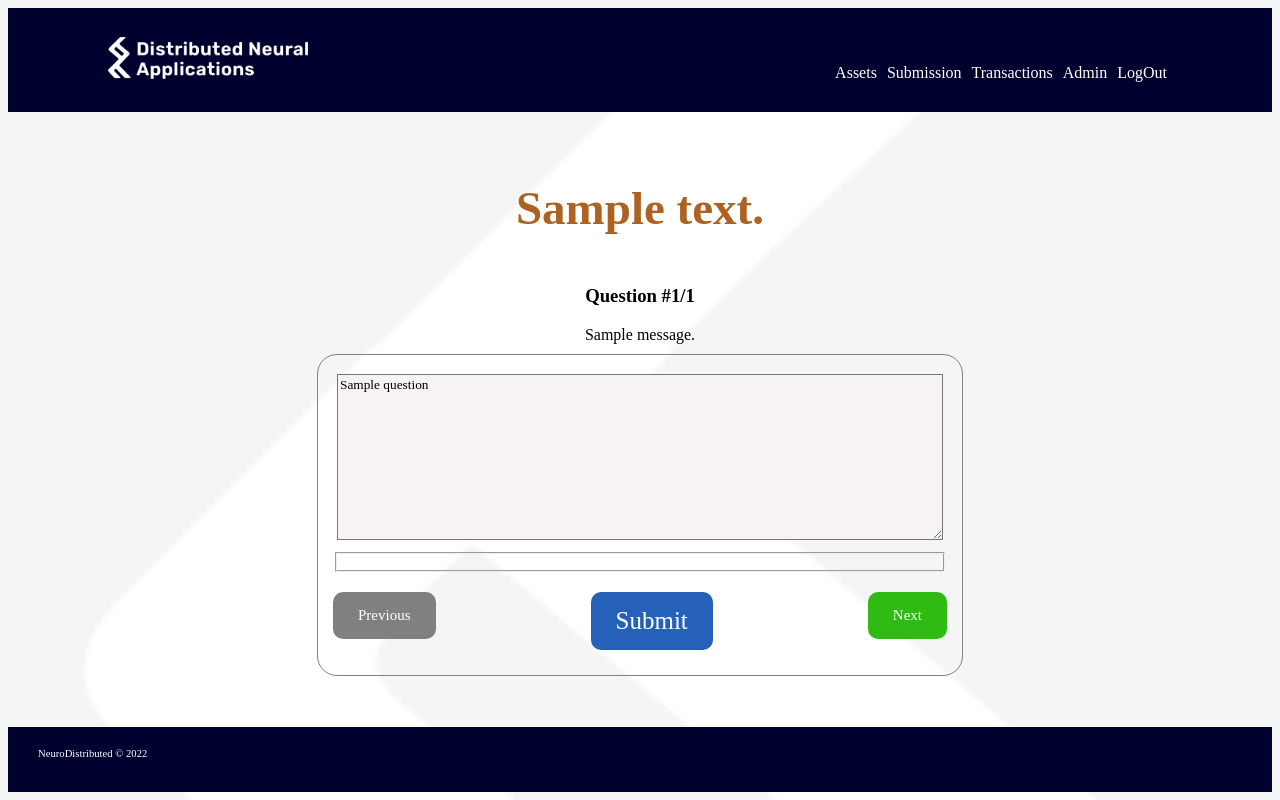
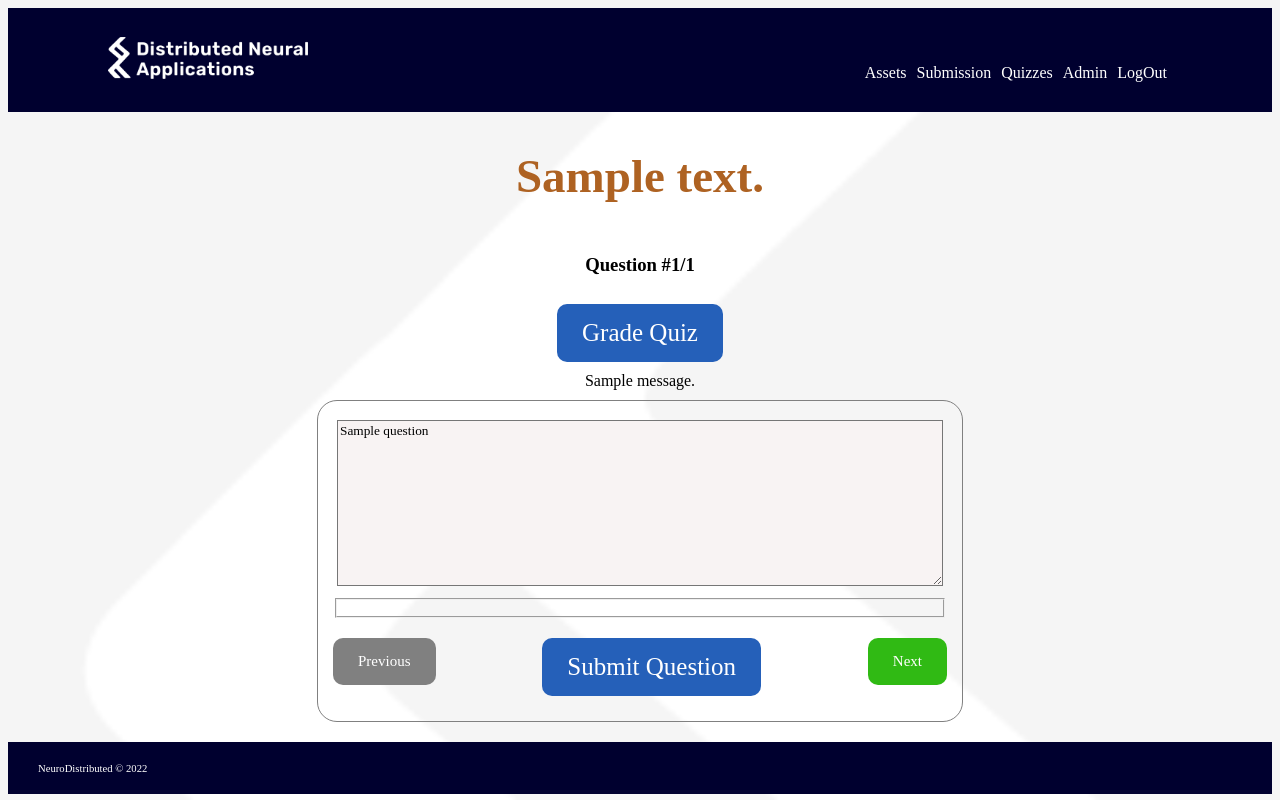
Before and after one commit to Gypsaman/neurodistributedub, a Flask app: page /quiz/1/1 in a window 1280 px wide. Run offline with Flask 3, Linux system fonts and the light colour scheme; a user stored in the database is signed in; tables that the repository leaves empty hold one stand-in row (values such as "Sample post"); one stand-in notice (Sample message) is shown; some libraries are stand-ins or nearby versions; some web fonts are replaced.

Commit message:
quizzes grading

```diff
--- a/webproject/models.py
+++ b/webproject/models.py
@@ -148,6 +148,8 @@
     date_available = db.Column(db.DateTime)
     date_due = db.Column(db.DateTime)
     submitted = db.Column(db.Boolean)
+    grade = db.Column(db.Integer)
+    multiple_retries = db.Column(db.Boolean)
 
 class Questions(db.Model):
     __tablename__ = 'questions'
@@ -161,7 +163,7 @@
 class Answers(db.Model):
     __tablename__ = 'answers'
     quiz_id = db.Column(db.Integer, db.ForeignKey('quizzes.id'),primary_key=True)
-    question_id = db.Column(db.String(10),primary_key=True)
+    question_id = db.Column(db.String(10),db.ForeignKey('questions.question_id'), primary_key=True )
     answer_id = db.Column(db.String(10),primary_key=True)
     display_order = db.Column(db.Integer)
     answer_txt = db.Column(db.String(100))
--- a/webproject/routes/quizzes.py
+++ b/webproject/routes/quizzes.py
@@ -10,18 +10,83 @@
 
 quiz = Blueprint("quiz", __name__)
 
+
+@quiz.route('/quizzes')
+@login_required
+def select_quiz():
+    quizzes = Quizzes.query.filter_by(user_id=current_user.id).all()
+    return render_template("quizzes/quiz_select.html",quizzes=quizzes)
+
+@quiz.route('/quizzes',methods=['POST'])
+@login_required
+def select_quiz_post():
+    quiz_id = request.form['quiz_id']
+    return redirect(url_for("quiz.quiz_grade",quiz_id=quiz_id))
+
+@quiz.route('/quiz/retake/<int:quiz_id>')
+@login_required
+def quiz_retake(quiz_id):
+    quiz = Quizzes.query.filter_by(id=quiz_id).first()
+    quiz.grade = None
+    questions = Questions.query.filter_by(quiz_id=quiz.id).all()
+    for question in questions:
+        question.answer_chosen = ''
+    db.session.commit()
+    return redirect(url_for("quiz.quiz_display",quiz_id=quiz_id,question_number=1))
+
+@quiz.route('/quiz/<int:quiz_id>')
+@login_required
+def quiz_grade(quiz_id):
+    quiz = Quizzes.query.filter_by(id=quiz_id).first()
+    not_answered = Questions.query.filter_by(quiz_id=quiz.id,answer_chosen='').count()
+
+    all_questions = Questions.query.filter_by(quiz_id=quiz.id).count()
+
+    if not_answered == all_questions:
+        return redirect(url_for("quiz.quiz_display",quiz_id=quiz_id,question_number=1))
+
+    questions = Questions.query.filter_by(quiz_id=quiz.id).order_by(Questions.display_order).all()
+
+    question_answers = []
+    for question in questions:
+        q = {'question':{'display_order':question.display_order,'question':question.question,'answer_chosen':question.answer_chosen,'is_correct':question.is_correct}}
+        answers = Answers.query.filter_by(quiz_id=quiz.id,question_id=question.question_id).order_by(Answers.display_order).all()
+        q['answers'] = []
+        for answer in answers:
+            q['answers'].append({'answer_id':answer.answer_id,'display_order':answer.display_order,'answer_txt':answer.answer_txt,'correct_answer':answer.correct_answer})
+        question_answers.append(q)
+
+
+    return render_template("quizzes/quiz_grade.html",quiz=quiz,not_answered=not_answered,all_questions=all_questions,questions=question_answers)
+
+@quiz.route('/quiz/<int:quiz_id>',methods=['POST'])
+@login_required
+def quiz_grade_post(quiz_id):
+
+    quiz = Quizzes.query.filter_by(id=quiz_id).first()
+    all_questions = Questions.query.filter_by(quiz_id=quiz.id).all()
+    score = 0
+    for question in all_questions:
+        if question.is_correct:
+            score += 1
+    quiz.grade = score/len(all_questions)*100
+    db.session.commit()
+    return redirect(url_for("quiz.quiz_grade",quiz_id=quiz_id))
+
 @quiz.route("/quiz/<int:quiz_id>/<int:question_number>")
-@admin_required
+@login_required
 def quiz_display(quiz_id,question_number):
     quiz = Quizzes.query.filter_by(id=quiz_id).first()
     all_questions = Questions.query.filter_by(quiz_id=quiz.id).all()
     question = Questions.query.filter_by(quiz_id=quiz.id,display_order=question_number).first()
-    answers = Answers.query.filter_by(quiz_id=quiz.id,question_id=question.question_id).all()
+    if question is None:
+        return redirect(url_for("quiz.quiz_display",quiz_id=quiz_id,question_number=1))
+    answers = Answers.query.filter_by(quiz_id=quiz.id,question_id=question.question_id).order_by(Answers.display_order).all()
 
     return render_template("quizzes/question.html",quiz=quiz,question=question,answers=answers,all_questions=all_questions)
 
 @quiz.route("/quiz/<int:quiz_id>/<int:question_number>",methods=['POST'])
-@admin_required
+@login_required
 def quiz_display_post(quiz_id,question_number):
     quiz = Quizzes.query.filter_by(id=quiz_id).first()
     question = Questions.query.filter_by(quiz_id=quiz.id,display_order=question_number).first()
--- a/webproject/templates/navbar.html
+++ b/webproject/templates/navbar.html
@@ -18,7 +18,7 @@
           <a href="/submissionselect" class="neuro-nav-link">Submission</a>
         </li>
         <li class="neuro-nav-item">
-          <a href="/transactions/1" class="neuro-nav-link">Transactions</a>
+          <a href="/quizzes" class="neuro-nav-link">Quizzes</a>
         </li>
 
 
--- a/webproject/templates/quizzes/question.html
+++ b/webproject/templates/quizzes/question.html
@@ -5,6 +5,9 @@
     <h1>{{quiz.description}}</h1>
 
     <h3>Question #{{question.display_order}}/{{all_questions | length}}</h3>
+    <div class="neuro-flex-row" style="justify-content: center; align-items: center;">
+        <button class="neuro-button-main" type="button" onclick="location.href='/quiz/{{quiz.id}}'">Grade Quiz</button>
+    </div>
     {% with messages = get_flashed_messages() %} {% if messages %}
     <div class="notification is-danger">
         {{ messages[0] }}.
@@ -18,7 +21,7 @@
             <div  class="neuro-form-entry-column" style="margin-top: 10px; margin-bottom: 10px;">
                 <fieldset id="answers">
                 {% for answer in answers %}
-                    <input type="radio" name="answer_selected" value="{{answer.answer_id}}" {% if answer.answer_id == question.answer_selected %}checked{%endif%}></input>
+                    <input type="radio" name="answer_selected" value="{{answer.answer_id}}" {% if answer.answer_id == question.answer_chosen %}checked{%endif%}></input>
                     <label for="answer_selected">{{answer.answer_txt}}</label>
                     <br>
                 {% endfor %}
@@ -32,7 +35,7 @@
                     {% if question.display_order <= 1 %}disabled{%endif%}
                     >Previous</button>
                 </div>
-                <button type="submit" class="neuro-button-main">Submit</button>
+                <button type="submit" class="neuro-button-main">Submit Question</button>
                 <div>
                     <button class="neuro-button-nav" type="button"
                     onclick="location.href='/quiz/{{quiz.id}}/{{question.display_order + 1}}'"
```
Also changed, not shown: migrations/versions/2e8b04ae9719_.py (added, +68 -0 lines), migrations/versions/8381ceb3431a_.py (added, +62 -0 lines), test_module.py (+23 -18 lines), webproject/templates/quizzes/detailed_grade.html (added, +34 -0 lines), webproject/templates/quizzes/quiz_grade.html (added, +40 -0 lines), webproject/templates/quizzes/quiz_select.html (added, +22 -0 lines).
